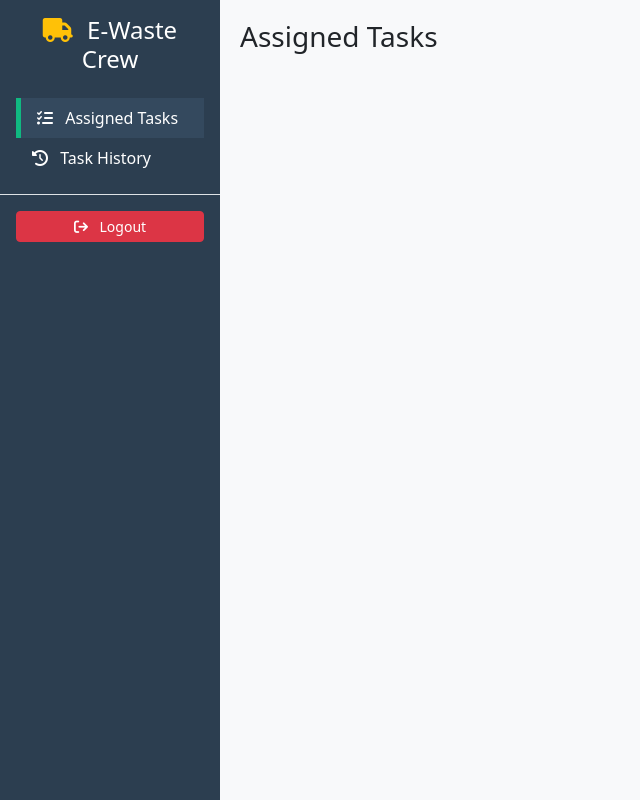
After one commit to snehas82523/e-waste-disposal-system, a Flask app: template templates/employee/base_employee.html in a window 1280 px wide. The commit adds this page. Shown: the whole page, without its empty margins (0-640 px from the left). Run offline with Flask 3, Linux system fonts and the light colour scheme; the template is opened without the code that fills it, so the values that code supplies are empty.

Commit message:
employee module intoduction,added base_employee.html for the employee dashboard layout

```diff
--- /dev/null
+++ b/templates/employee/base_employee.html
@@ -0,0 +1,48 @@
+<!DOCTYPE html>
+<html lang="en">
+<head>
+    <meta charset="UTF-8">
+    <meta name="viewport" content="width=device-width, initial-scale=1.0">
+    <title>{% block title %}Employee Dashboard{% endblock %}</title>
+    <link href="https://cdn.jsdelivr.net/npm/bootstrap@5.3.3/dist/css/bootstrap.min.css" rel="stylesheet">
+    <link rel="stylesheet" href="https://cdnjs.cloudflare.com/ajax/libs/font-awesome/6.5.0/css/all.min.css">
+    <style>
+        .sidebar { background-color: #2c3e50; color: white; width: 220px; height: 100vh; position: fixed; }
+        .content-wrapper { margin-left: 220px; padding: 20px; background-color: #f8f9fa; min-height: 100vh; }
+        .nav-link.active { background: #34495e; border-left: 5px solid #10b981; }
+        .btn-primary-accent { background-color: #10b981; border-color: #10b981; color: white; }
+    </style>
+</head>
+<body>
+<div class="d-flex">
+    <nav class="sidebar">
+        <div class="p-3">
+            <h4 class="text-center mb-4"><i class="fa fa-truck me-2 text-warning"></i> E-Waste Crew</h4>
+            <ul class="nav flex-column">
+                <li class="nav-item">
+                    <a class="nav-link text-white active" href="{{ url_for('employee_dashboard') }}">
+                        <i class="fa fa-list-check me-2"></i> Assigned Tasks
+                    </a>
+                </li>
+                <li class="nav-item">
+                    <a class="nav-link text-white" href="{{ url_for('employee_history') }}">
+                        <i class="fa fa-clock-rotate-left me-2"></i> Task History
+                    </a>
+                </li>
+            </ul>
+        </div>
+        <div class="p-3 mt-auto border-top">
+            <a href="{{ url_for('logout') }}" class="btn btn-sm btn-danger w-100">
+                <i class="fa fa-sign-out me-2"></i> Logout
+            </a>
+        </div>
+    </nav>
+    <main class="content-wrapper w-100">
+        <h3 class="mb-4 text-dark">{% block header_title %}Assigned Tasks{% endblock %}</h3>
+        {% block content %}
+        {% endblock %}
+    </main>
+</div>
+<script src="https://cdn.jsdelivr.net/npm/bootstrap@5.3.3/dist/js/bootstrap.bundle.min.js"></script>
+</body>
+</html>
```
Also changed, not shown: templates/admin/settings.html (line endings or trailing spaces).
